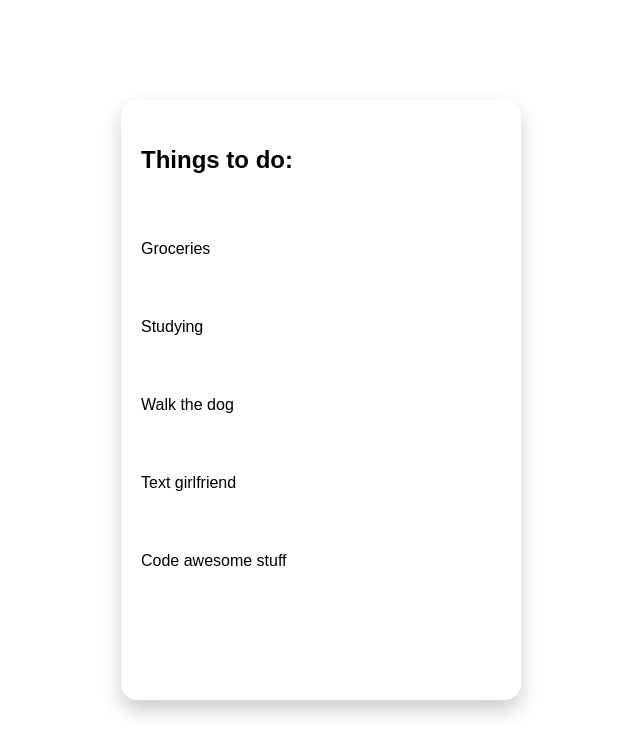
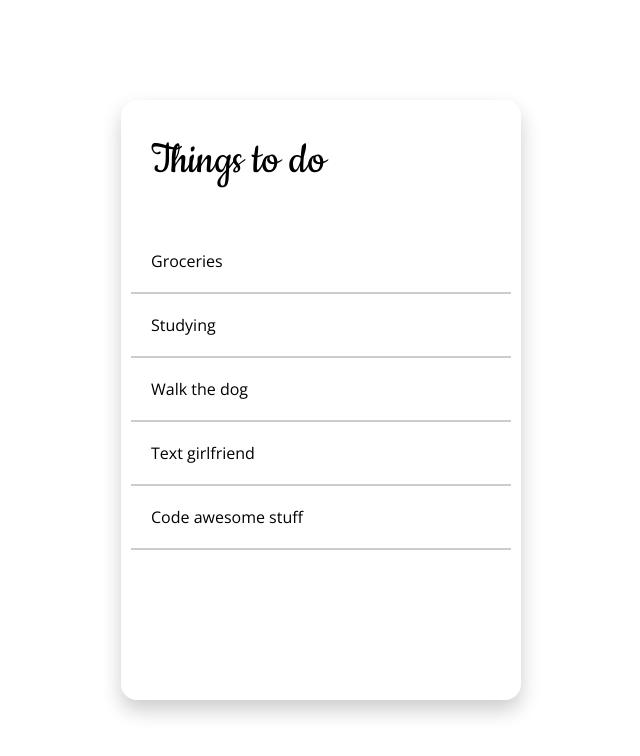
Before and after one commit to joeribreedveld/f3m9-prog-react-todo, a React (Create React App) app: page / in a window 1280 px wide. Shown: the top 756 px of the page, without its empty margins (319-959 px from the left). Built offline with nearby package versions, Linux system fonts and the light colour scheme.

Commit message:
feat(todo): style heading with fontfamily and and some styles

```diff
--- a/public/index.html
+++ b/public/index.html
@@ -5,10 +5,12 @@
 		<link rel="icon" href="%PUBLIC_URL%/favicon.ico" />
 		<meta name="viewport" content="width=device-width, initial-scale=1" />
 		<meta name="theme-color" content="#000000" />
-    <meta
-      name="description"
-      content="Web site created using create-react-app"
-    />
+		<meta name="description" content="Web site created using create-react-app" />
+		<link rel="preconnect" href="https://fonts.googleapis.com" />
+		<link rel="preconnect" href="https://fonts.gstatic.com" crossorigin />
+		<link rel="preconnect" href="https://fonts.googleapis.com" />
+		<link rel="preconnect" href="https://fonts.gstatic.com" crossorigin />
+		<link href="https://fonts.googleapis.com/css2?family=Cookie&family=Open+Sans:wght@400;500&display=swap" rel="stylesheet" />
 		<link rel="apple-touch-icon" href="%PUBLIC_URL%/logo192.png" />
 		<!--
       manifest.json provides metadata used when your web app is installed on a
@@ -38,6 +40,5 @@
 
       To begin the development, run `npm start` or `yarn start`.
       To create a production bundle, use `npm run build` or `yarn build`.
-    -->
-  </body>
+    --></body>
 </html>
--- a/src/App/App.css
+++ b/src/App/App.css
@@ -10,7 +10,7 @@ html {
 
 body {
     font-size: 1.6rem;
-    font-family: sans-serif;
+    font-family: 'Open Sans', sans-serif;
 }
 
 #root {
--- a/src/App/App.js
+++ b/src/App/App.js
@@ -4,9 +4,11 @@ import Todo from "../components/Todo/Todo"
 
 // Functions
 const App = () => {
+	const tasks = ["Groceries", "Walking the dog", "Studying", "Message girlfriend", "Code awesome stuff"]
+
 	return (
 		<>
-			<Todo />
+			<Todo tasks={tasks} />
 		</>
 	)
 }
--- a/src/components/Todo/Todo.css
+++ b/src/components/Todo/Todo.css
@@ -9,21 +9,29 @@
     height: 20%;
     display: flex;
     align-items: center;
-    padding: 2rem;
+    padding: 3rem;
 }
 
 .todo__h1 {
-
+    font-family: 'Cookie', cursive;
+    font-size: 300%;
+    font-weight: 400;
 }
 
 .todo__list {
     height: 80%;
     display: flex;
     flex-direction: column;
-    gap: 2rem;
+    padding: 1rem;
 }
 
 .todo__item {
     list-style: none;
     padding: 2rem;
+    border-bottom: 0.2rem solid rgba(0, 0, 0, 0.2);
 }
+
+.todo__item:hover {
+    background: hsl(0, 0%, 95%);
+    cursor: pointer;
+}
--- a/src/components/Todo/Todo.js
+++ b/src/components/Todo/Todo.js
@@ -2,12 +2,12 @@
 import "./Todo.css"
 
 // Functions
-const Todo = () => {
+const Todo = (props) => {
 	return (
 		<>
 			<article className='todo'>
 				<header className='todo__header'>
-					<h1 className='todo__h1'>Things to do:</h1>
+					<h1 className='todo__h1'>Things to do</h1>
 				</header>
 				<ul className='todo__list'>
 					<li className='todo__item'>Groceries</li>
```
Lines whose indentation alone changed are shown as unchanged.
